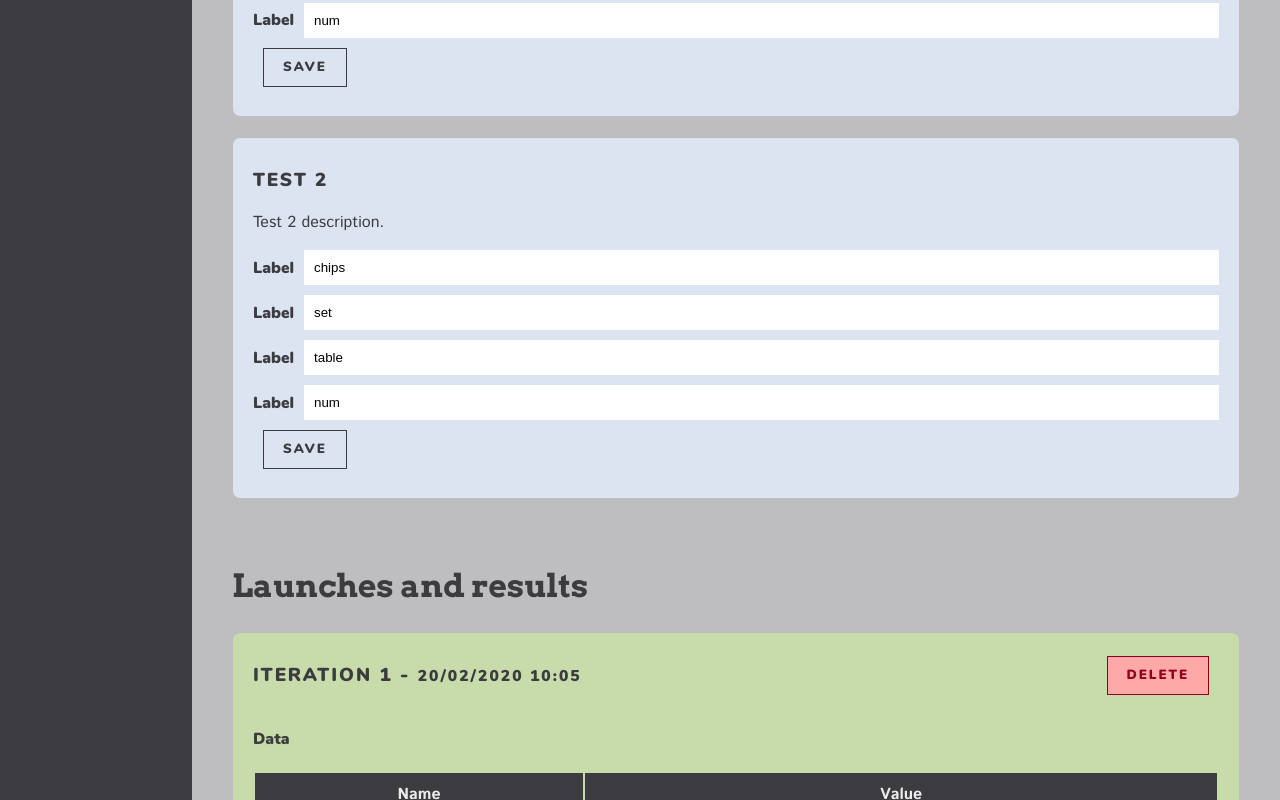
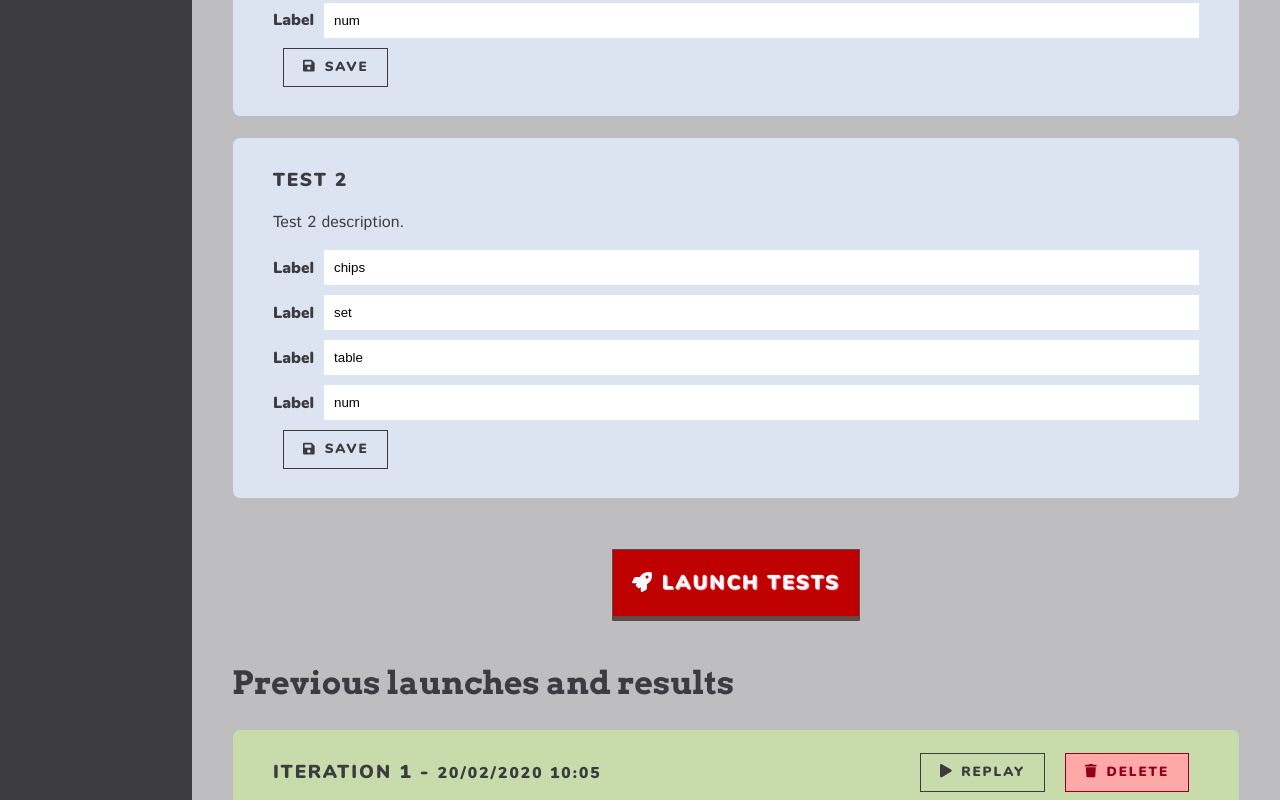
Before and after one commit to ophelielv/autotest, a React (Create React App) app in the folder autotestfront/: page /suite/1 in a window 1280 px wide. Shown: the part 840-1640 px from the top of the page. Built offline with nearby package versions, Linux system fonts and the light colour scheme.

Commit message:
adding icons on each buttons

```diff
--- a/autotestfront/src/App.css
+++ b/autotestfront/src/App.css
@@ -75,8 +75,8 @@ section {
 }
 
 article {
-  padding: 10px 20px 30px 20px;
-  margin: 10px 0px 20px 0px;
+  padding: 10px 40px 30px 40px;
+  margin: 15px 0px 20px 0px;
   border-radius: 8px;
   border: solid 1px #BEBDBF;
 }
--- a/autotestfront/src/components/button.css
+++ b/autotestfront/src/components/button.css
@@ -11,6 +11,10 @@ button {
   position: relative;
   transition: .2s ease-in-out;
   cursor: pointer;
+}
+
+button svg{
+  margin-right: 10px;
 }
 
 /* ************************************* */
@@ -84,10 +88,6 @@ button.danger.push {
 button.animate.launch {
   color: ghostwhite;
   font-size: 20px;
-}
-
-button.launch span {
-  padding-left: 15px;
 }
 
 button.launch.animate:before, button.launch.animate:after,
--- a/autotestfront/src/components/button.js
+++ b/autotestfront/src/components/button.js
@@ -1,20 +1,32 @@
 import React from 'react';
 import './button.css';
-import { FontAwesomeIcon } from '@fortawesome/react-fontawesome'
-import { faRocket } from '@fortawesome/free-solid-svg-icons'
+import { FontAwesomeIcon } from '@fortawesome/react-fontawesome';
 
+
+/**
+ *
+ * @param {*} props
+ *    type: animate, push
+ *    level: primary, secondary, danger, launch
+ *    icon: rocket, play
+ *    onClick
+ * By default, type=animate, level=primary, icon=null
+ */
 function Button(props) {
-  const { type, level, onClick } = props;
+  const { type, level, icon, onClick } = props;
 
   const displayedType = type ? type : '';
   const displayedLevel = level ? level : 'primary';
+  const displayedIcon = icon ? icon : false;
 
   return (
     <button
       className={`animate ${displayedType} ${displayedLevel}`}
       onClick={onClick}
     >
-      {displayedLevel === 'launch' && <FontAwesomeIcon icon={faRocket} />}
+      {displayedIcon &&
+        <FontAwesomeIcon icon={icon}
+        />}
       <span>{props.children}</span>
     </button>
   );
--- a/autotestfront/src/components/inputWithReset.js
+++ b/autotestfront/src/components/inputWithReset.js
@@ -1,6 +1,7 @@
 import React, { useState } from 'react';
 import Button from './button';
 import './inputWithReset.css';
+import { faUndo } from '@fortawesome/free-solid-svg-icons';
 
 function InputWithReset(props) {
   const { label, currentValue } = props;
@@ -35,7 +36,7 @@ function InputWithReset(props) {
 
       {showReset &&
         <Button
-          type="default" level="secondary"
+          type="default" level="secondary" icon={faUndo}
           onClick={clickOnReset}
         >
           Reset
--- a/autotestfront/src/components/iteration.js
+++ b/autotestfront/src/components/iteration.js
@@ -1,6 +1,7 @@
 import React from 'react';
 import './iteration.css';
 import Button from '../components/button';
+import { faPlay, faTrash } from '@fortawesome/free-solid-svg-icons';
 
 function Iteration(props) {
 
@@ -9,7 +10,10 @@ function Iteration(props) {
     <article className="iteration">
       <div class="row">
         <h3>Iteration {iteration.id} - <small>20/02/2020 10:05</small></h3>
-        <Button level="danger">DELETE</Button>
+        <div>
+          <Button icon={faPlay}>Replay</Button>
+          <Button level="danger" icon={faTrash}>Delete</Button>
+        </div>
       </div>
 
       <h4>Data</h4>
--- a/autotestfront/src/components/test.js
+++ b/autotestfront/src/components/test.js
@@ -2,6 +2,7 @@ import React from 'react';
 import './test.css';
 import Button from '../components/button';
 import InputWithReset from '../components/inputWithReset';
+import { faSave } from '@fortawesome/free-solid-svg-icons';
 
 function Test(props) {
   const { test } = props;
@@ -16,10 +17,7 @@ function Test(props) {
       <InputWithReset label="label" currentValue="set" />
       <InputWithReset label="label" currentValue="table" />
       <InputWithReset label="label" currentValue="num" />
-      <Button>Save</Button>
-      {/* <Button type="push">Reset</Button>
-      <Button type="push" level="secondary">Reset</Button>
-      <Button type="push" level="danger">Reset</Button> */}
+      <Button icon={faSave}>Save</Button>
 
     </article>
   );
--- a/autotestfront/src/scenes/suite.js
+++ b/autotestfront/src/scenes/suite.js
@@ -6,6 +6,7 @@ import './suite.css';
 import Iteration from '../components/iteration';
 import Button from '../components/button';
 import Test from '../components/test';
+import { faRocket } from '@fortawesome/free-solid-svg-icons';
 
 function Suite() {
 
@@ -79,15 +80,15 @@ function Suite() {
         )}
       </section>
 
+      <section className="launch-button">
+        <Button type="push" level="launch" icon={faRocket}>Launch tests</Button>
+      </section>
+
       <section className="iteration-section">
-        <h2>Launches and results</h2>
+        <h2>Previous launches and results</h2>
         {iterations.map(iteration =>
           <Iteration iteration={iteration} key={iteration.id} />
         )}
-
-        <div className="launch-button">
-          <Button type="push" level="launch">Launch tests</Button>
-        </div>
       </section>
 
     </main>
```
